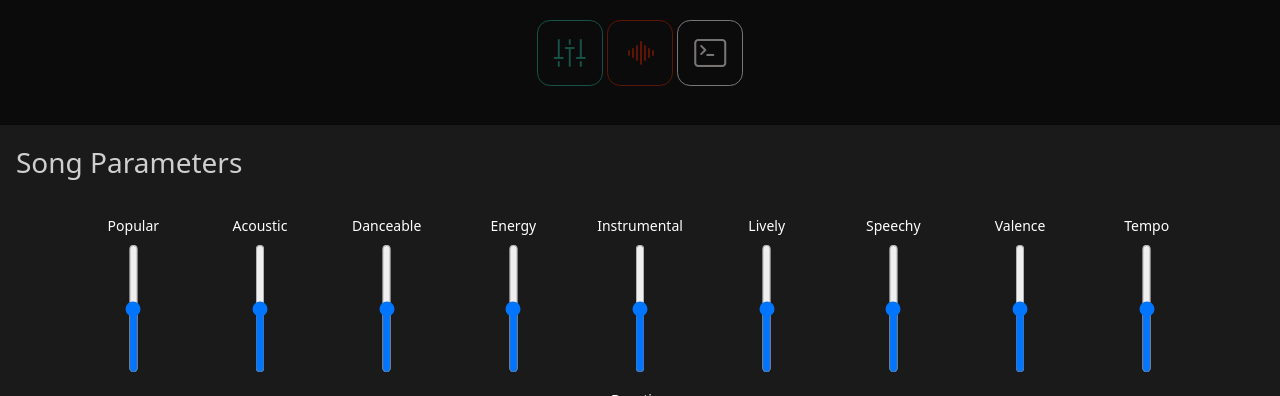
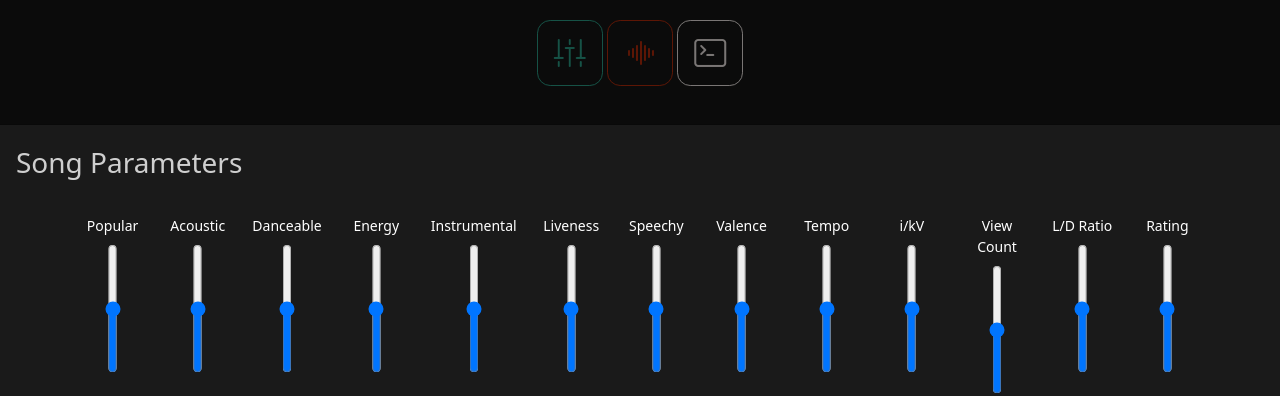
Before and after one commit to christopolise/CS673-frontend, a Flask app: template templates/index.html in a window 1280 px wide, after a click that opens the changed part. Shown: the part 510-906 px from the top of the page. Run offline with Flask 3, Linux system fonts and the light colour scheme; the template is opened without the code that fills it, so the values that code supplies are empty; some libraries are stand-ins or nearby versions.

Commit message:
this sux

```diff
--- a/app.py
+++ b/app.py
@@ -28,11 +28,27 @@ prompts = [
 app = Flask(__name__)
 socketio = SocketIO(app)
 
+session_id = None
+uids = []
+
+@socketio.on('send_sid')
+def handle_send_sid(data):
+    global session_id
+    print("Data", data)
+    sid = data
+    if sid:
+        session_id = sid  # Store session ID sent by the client
+
 def poll_for_completion():
+    global uids
     while True:
-        if os.path.exists("static/sc_audio/output.mp3"):
-            socketio.emit("gen_complete", {"sid": request.json["sid"]})
-            break
+        files = os.listdir("static/sc_audio")
+        for uid in uids:
+            if os.path.exists(f"static/sc_audio/{session_id}-{uid}.wav"):
+                print(f"Found {uid}.wav")
+                socketio.emit("gen_complete", {"sid": request.json["sid"], "file_loc": f"{session_id}-{uid}.wav"})
+                # Remove uid from uids
+                uids = uids - [uid]
         time.sleep(1)
 
 @app.route("/random_pc", methods=["GET"])
@@ -43,12 +59,14 @@ def pre_random():
     return Response(song, mimetype="text/plain")
 
 @app.route("/gen", methods=["POST"])
-def gen(sid):
+def gen():
+    global uids
     # Assign the session id to the request
-    request.json["sid"] = sid
 
-    with open("static/sc_audio/prompt.json", "w") as f:
+    with open(f"static/sc_audio/prompt-{request.json['sid']}-{request.json['uuid']}.json", "w") as f:
         f.write(json.dumps(request.json))
+
+    uids.append(request.json['uuid'])
     # Response text
     msg = "Generating song with the following prompts: \n"
     for field, prompt in request.json.items():
@@ -63,4 +81,8 @@ def index():
     )
 
 if __name__ == "__main__":
+    # Start the polling thread
+    poll_thread = Thread(target=poll_for_completion)
+    poll_thread.start()
+
     socketio.run(app, debug=True)
--- a/templates/index.html
+++ b/templates/index.html
@@ -9,7 +9,8 @@
         integrity="sha384-QWTKZyjpPEjISv5WaRU9OFeRpok6YctnYmDr5pNlyT2bRjXh0JMhjY6hW+ALEwIH" crossorigin="anonymous">
     <link rel="stylesheet" href="https://cdn.jsdelivr.net/npm/bootstrap-icons@1.11.3/font/bootstrap-icons.min.css">
     <script src="https://code.jquery.com/jquery-3.2.1.js"></script>
-    <script src="/socket.io/socket.io.js"></script>
+    <script src="https://cdnjs.cloudflare.com/ajax/libs/socket.io/4.3.2/socket.io.js"></script>
+
     <style>
         /* Custom CSS for centering */
         .centered-container {
@@ -220,7 +221,7 @@
                                     </div>
                                     <div class="col">
                                         <div class="row mb-3">
-                                            <label for="formControlRange1" class="form-label text-white">Lively</label>
+                                            <label for="formControlRange1" class="form-label text-white">Liveness</label>
                                             <input type="range" min="-5" max="5" value="0" class="slider" id="live" style="appearance: slider-vertical; height: 75%;">
                                         </div>
                                     </div>
@@ -240,6 +241,30 @@
                                         <div class="row mb-3">
                                             <label for="formControlRange1" class="form-label text-white">Tempo</label>
                                             <input type="range" min="-5" max="5" value="0" class="slider" id="tempo" style="appearance: slider-vertical; height: 75%;">
+                                        </div>
+                                    </div>
+                                    <div class="col">
+                                        <div class="row mb-3">
+                                            <label for="formControlRange1" class="form-label text-white">i/kV</label>
+                                            <input type="range" min="-5" max="5" value="0" class="slider" id="ikv" style="appearance: slider-vertical; height: 75%;">
+                                        </div>
+                                    </div>
+                                    <div class="col">
+                                        <div class="row mb-3">
+                                            <label for="formControlRange1" class="form-label text-white">View Count</label>
+                                            <input type="range" min="-5" max="5" value="0" class="slider" id="view_count" style="appearance: slider-vertical; height: 75%;">
+                                        </div>
+                                    </div>
+                                    <div class="col">
+                                        <div class="row mb-3">
+                                            <label for="formControlRange1" class="form-label text-white">L/D Ratio</label>
+                                            <input type="range" min="-5" max="5" value="0" class="slider" id="ld_ratio" style="appearance: slider-vertical; height: 75%;">
+                                        </div>
+                                    </div>
+                                    <div class="col">
+                                        <div class="row mb-3">
+                                            <label for="formControlRange1" class="form-label text-white">Rating</label>
+                                            <input type="range" min="-5" max="5" value="0" class="slider" id="rating" style="appearance: slider-vertical; height: 75%;">
                                         </div>
                                     </div>
                                 </div>
@@ -295,7 +320,17 @@
         // Select a random prompt
         const randomPrompt = quippyPrompts[Math.floor(Math.random() * quippyPrompts.length)];
 
-        var socket = io.connect('http://your-flask-server-host:your-flask-server-port');
+        var socket = io.connect('http://localhost:5000');
+
+        socket.on('gen_complete', function (data) {
+            console.log('Connected to the server', data);
+        });
+
+        // When the connection is established
+        socket.on('connect', function () {
+            // Sending the session ID to the Flask server
+            socket.emit('send_sid', socket.id);
+        });
 
         // Event listener for 'message' event
         socket.on('message', function(data) {
@@ -342,16 +377,25 @@
                         contentType: "application/json",
                         data: JSON.stringify({
                             prompt: $("#music-input").val(),
-                            pop: parseInt($("#pop").val()),
-                            acous: parseInt($("#acous").val()),
-                            dance: parseInt($("#dance").val()),
-                            energy: parseInt($("#energy").val()),
-                            instru: parseInt($("#instru").val()),
-                            live: parseInt($("#live").val()),
-                            speech: parseInt($("#speech").val()),
-                            valence: parseInt($("#valence").val()),
-                            tempo: parseInt($("#tempo").val()),
+                            weights: {
+                                popularity: parseInt($("#pop").val()),
+                                acousticness: parseInt($("#acous").val()),
+                                danceability: parseInt($("#dance").val()),
+                                energy: parseInt($("#energy").val()),
+                                instrumentalness: parseInt($("#instru").val()),
+                                liveness: parseInt($("#live").val()),
+                                speechiness: parseInt($("#speech").val()),
+                                valence: parseInt($("#valence").val()),
+                                tempo: parseInt($("#tempo").val()),
+                                "i/kV": parseInt($("#ikv").val()),
+                                view_count: parseInt($("#view_count").val()),
+                                ld_ratio: parseInt($("#ld_ratio").val()),
+                                rating: parseInt($("#rating").val()),
+                            },
                             duration: parseInt($("#duration").val()),
+                            sid: socket.id,
+                            uuid: Math.random().toString(36).substring(2, 10) + Math.random().toString(36).substring(2, 10)
+
                         }),
                         success: function (response) {
                             $("#exampleTextarea").val($("#exampleTextarea").val() + "\n" + response);
```
